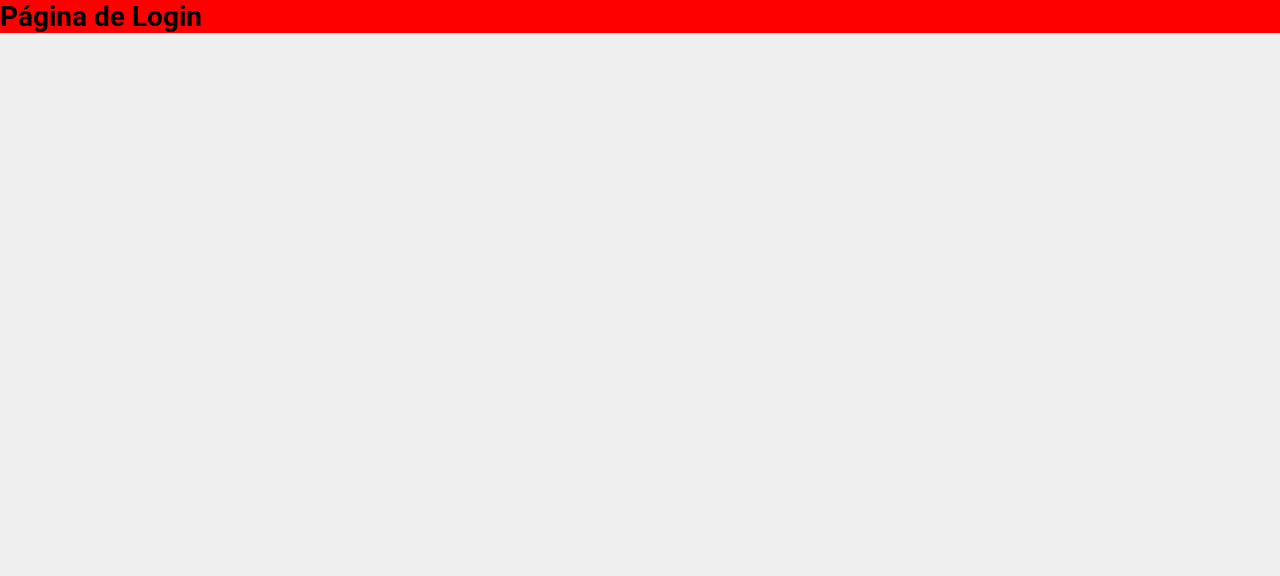
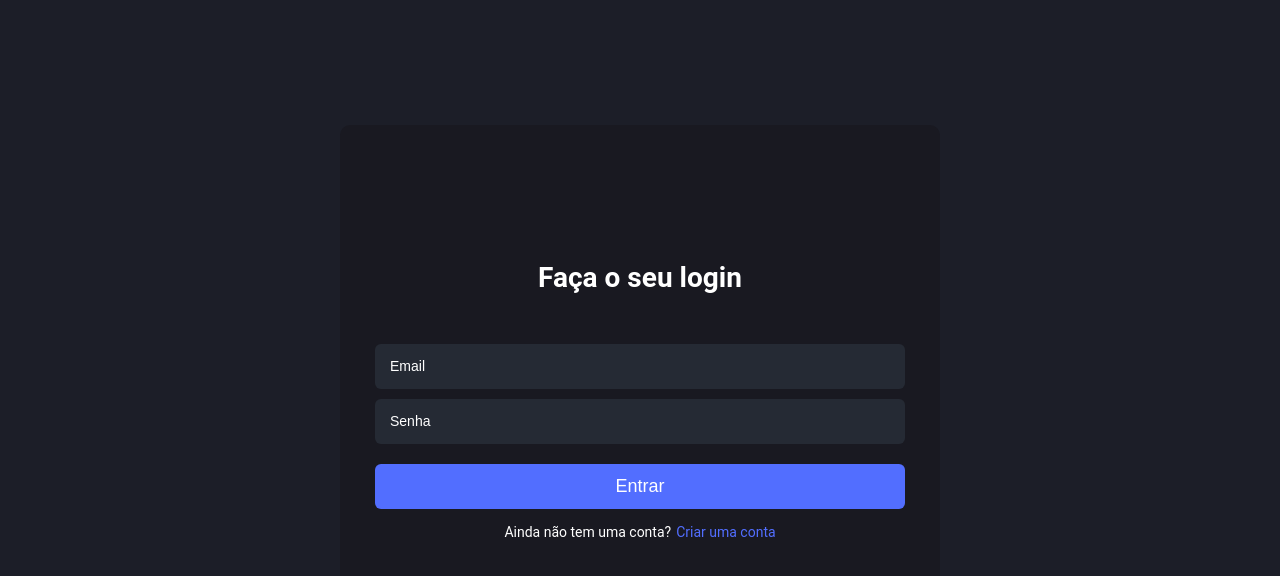
Before and after one commit to Kayke-Fujinaka/call-system, a React (Create React App) app: page / in a window 1280 px wide. Shown: the top 576 px of the page. Built offline with nearby package versions, Linux system fonts and the light colour scheme.

Commit message:
[STRUCTURING & STYLE] Login page created

```diff
--- a/src/Pages/SignIn/index.js
+++ b/src/Pages/SignIn/index.js
@@ -1,11 +1,28 @@
 import React from "react";
+import { Link } from "react-router-dom";
 
 import * as S from "./styles";
 
+const linkStyle = {
+  marginLeft: "0.5rem",
+  textDecoration: "none",
+  color: '#526eff'
+};
+
 export default function SignIn() {
   return (
-    <S.Dive>
-      <h1>Página de Login</h1>
-    </S.Dive>
+    <div className="wrapper">
+      <div className="mainContainer">
+        <S.H1>Faça o seu login</S.H1>
+
+        <S.Form>
+          <input type="text" name="email" placeholder="Email" autocomplete="off" />
+          <input type="password" name="password" placeholder="Senha" />
+          <button type="submit">Entrar</button>
+        </S.Form>
+
+        <p>Ainda não tem uma conta?<Link to="/register" style={linkStyle}>Criar uma conta</Link></p>
+      </div>
+    </div>
   );
 }
--- a/src/Pages/SignIn/styles.js
+++ b/src/Pages/SignIn/styles.js
@@ -1,5 +1,37 @@
-import styled from 'styled-components'
+import styled from "styled-components";
+import theme from "../../Styles/theme";
 
-export const Dive = styled.div`
-    background-color: red;
-`
+export const H1 = styled.h1`
+  margin-bottom: 5rem;
+`;
+
+export const Form = styled.form`
+  display: flex;
+  flex-direction: column;
+  width: 100%;
+  gap: 1rem;
+  input,
+  button {
+    height: 4.5rem;
+    border: none;
+    border-radius: 0.6rem;
+  }
+  input {
+    padding-inline: 1.5rem;
+    font-size: 1.4rem;
+    color: ${theme.white};
+    background-color: #252a34;
+  }
+  input::placeholder {
+    color: ${theme.white};
+  }
+  button {
+    margin-block: 1rem 1.5rem;
+    font-size: 1.8rem;
+    color: ${theme.white};
+    background-color: #526eff;
+  }
+  button:hover {
+    filter: brightness(0.95);
+  }
+`;
--- a/src/Styles/global.js
+++ b/src/Styles/global.js
@@ -40,6 +40,31 @@ button {
     cursor: pointer;
 }
 
+.wrapper {
+    display: flex;
+    align-items: center;
+    justify-content: center;
+    height: 100vh;
+    background-color: #1C1E28;
+    color: ${theme.white};
+}
+
+.mainContainer {
+    display: flex;
+    align-items: center;
+    justify-content: center;
+    flex-direction: column;
+    width: 100%;
+    height: 100%;
+    padding: 3.5rem;
+    background-color: #191921;
+    border-radius: 1rem;
+    @media (min-width: 600px) {
+        width: min(60rem, 100%);
+        height: min(55rem, 100%);
+    }
+}
+
 `;
 
 export default GlobalStyle;
```
Also changed, not shown: src/Assets/avatar.png (added), src/Assets/cover.png (added).
